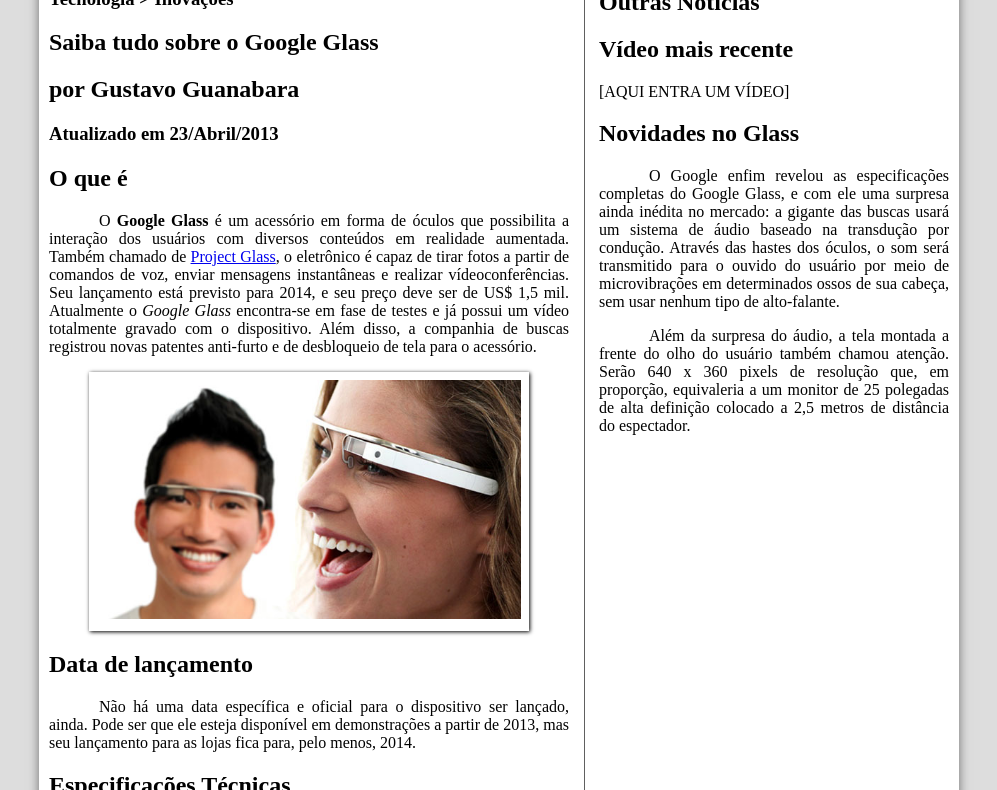
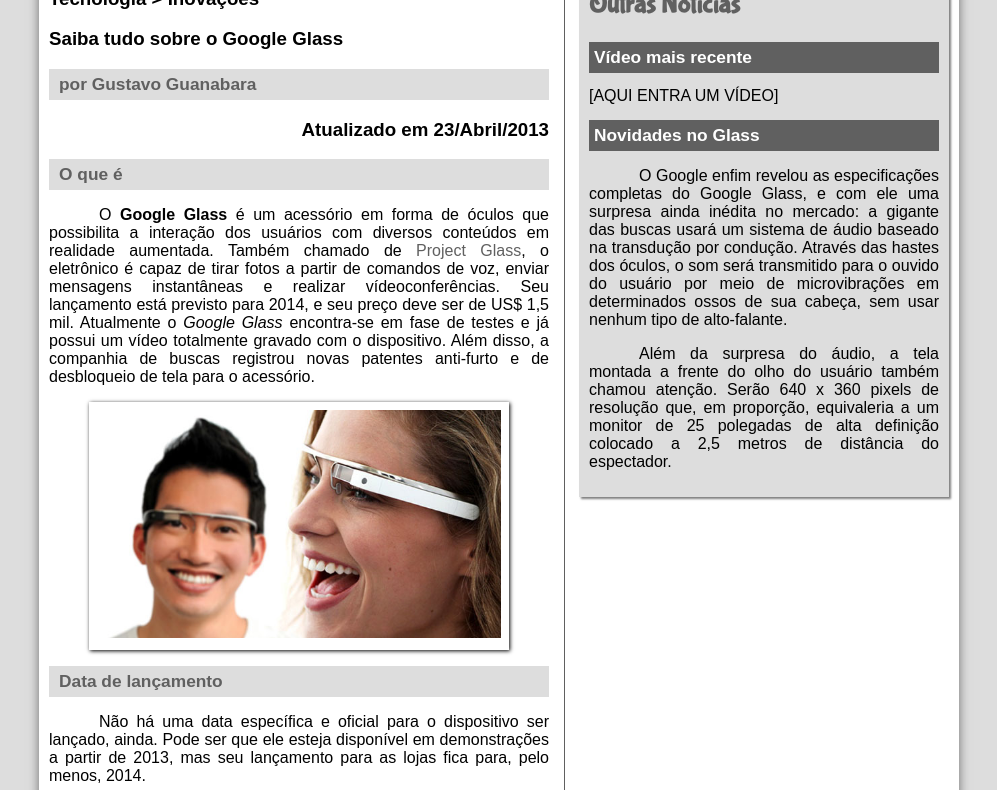
Before and after one commit to offcarol/Curso_HTML5-CSS3-JS, a plain HTML site: page _html/index.html in a window 1280 px wide. Shown: the part 207-997 px from the top of the page, without its empty margins (141-1138 px from the left). Drawn offline with Linux system fonts and the light colour scheme.

Commit message:
criação do article

```diff
--- a/_css/style.css
+++ b/_css/style.css
@@ -6,6 +6,7 @@
 }
 
 body{
+	font-family: Arial, sans-serif;
 	background-color: #dddddd;
 	color: rgba(0,0,0,1);
 }
@@ -23,6 +24,15 @@ p{
 	text-indent: 50px;
 }
 
+a{
+	color: #606060;
+	text-decoration: none;
+}
+
+a:hover{
+	text-decoration: underline;
+}
+
 header#cabecalho img#icone{
 	position: absolute;
 	left: 700px;
@@ -33,7 +43,6 @@ header#cabecalho img#icone{
 header#cabecalho{
 	border-bottom: 1px #606060 solid;
 	height: 150px;
-
 }
 
 header#cabecalho h1{
@@ -129,11 +138,44 @@ nav#menu a:hover{
 
 section#corpo{
 	display: block;
-	width: 520px;
+	width: 500px;
 	float: left;
 	border-right: 1px solid #606060;
 	padding-right: 15px;
 }
+
+article#noticia-principal h2{
+	font-size: 13pt;
+	color: #606060;
+	background-color: #dddddd;
+	padding: 5px 0px 5px 10px;
+	margin: 10px 0px 10px 0px;
+}
+
+article#cabecalho-artigo h1{
+	font-family: 'FonteLogo', sans-serif;
+	font-size: 20pt;
+	color: #606060;
+	margin-bottom: 0px;
+	margin-top: 0px;
+}
+
+.direita{
+	text-align: right;
+}
+
+article#cabecalho-artigo h2{
+	font-size: 13pt;
+	color: #cecece;
+	background-color: #ffffff;
+	margin: 0px;
+
+}
+article#cabecalho-artigo h3{
+	font-size: 12pt;
+	color: #606060;
+}
+
 
 table#tabelaspec {
 	border: 1px solid #606060;
@@ -179,6 +221,25 @@ aside#lateral{
 	display: block;
 	width: 350px;
 	float: right;
+	background-color: #dddddd;
+	padding: 10px;
+	margin-top: 10px;
+	box-shadow: 2px 2px 2px rgba(0,0,0,.5);
+}
+
+aside#lateral h1{
+	font-family: 'FonteLogo', sans-serif;
+	font-size: 20pt;
+	color: #606060;
+	margin-top: 0px;
+}
+
+aside#lateral h2{
+	background-color: #606060;
+	font-size: 13pt;
+	color: #ffffff;
+	padding: 5px;
+
 }
 
 footer#rodape{
--- a/_html/index.html
+++ b/_html/index.html
@@ -38,12 +38,16 @@
 
 			<section id="corpo">
 
+				<article id="noticia-principal">
+
+					<header id="cabecalho-artigo">
 						<hgroup>
 							<h3>Tecnologia > Inovações</h3>
 							<h1>Saiba tudo sobre o Google Glass</h1>
 							<h2>por Gustavo Guanabara</h2>
-					<h3>Atualizado em 23/Abril/2013</h3>
+							<h3 class="direita">Atualizado em 23/Abril/2013</h3>
 						</hgroup>
+					</header>
 
 					<h2>O que é</h2>
 						<p>O <span style="font-weight: 900;">Google Glass</span> é um acessório em forma de óculos que possibilita a interação dos usuários com diversos conteúdos em realidade aumentada. Também chamado de <a href="http://glass.google.com" target="_blank">Project Glass</a>, o eletrônico é capaz de tirar fotos a partir de comandos de voz, enviar mensagens instantâneas e realizar vídeo&shy;conferências. Seu lançamento está previsto para 2014, e seu preço deve ser de US$ 1,5 mil. Atualmente o <em>Google Glass</em> encontra-se em fase de testes e já possui um vídeo totalmente gravado com o dispositivo. Além disso, a companhia de buscas registrou novas patentes anti-furto e de desbloqueio de tela para o acessório.</p>
@@ -59,7 +63,7 @@
 					<h2>Data de lançamento</h2>
 						<p>Não há uma data específica e oficial para o dispositivo ser lançado, ainda. Pode ser que ele esteja disponível em demonstrações a partir de 2013, mas seu lançamento para as lojas fica para, pelo menos, 2014.</p>
 
-				<h1>Especificações Técnicas</h1>
+					<h2>Especificações Técnicas</h2s>
 					<table id="tabelaspec">
 						<caption>Tabela Técnica do Google Glass <span>Mar/2013</span></caption>
 						<tr><td class="ce">Tela</td><td class="cd">Resolução equivalente a tela de 25"</td></tr>
@@ -69,14 +73,14 @@
 						<tr><td class="cd">Bluetooth</td></tr>
 						<tr><td class="ce">Memória Interna</td><td class="cd">12GB</td></tr>
 					</table>
-				<h1>Como funciona</h1>
+					<h2>Como funciona</h2>
 						<p>De acordo com fontes próximas do Google, os óculos vão contar com uma pequena tela de LCD ou AMOLED na parte superior e em frente aos olhos do usuário. Com o uso de uma câmera e GPS, você pode se situar, assim como selecionar opções com o movimento da cabeça.</p>
 
-				<h1>O que você pode fazer com o Google Glasses</h1>
+					<h2>O que você pode fazer com o Google Glasses</h2>
 						<p>O vídeo de divulgação do Google mostra que você pode se transformar em uma espécie de “super-&shy;humano”, já que o aparelho pode indicar a quantos metros você está de seu destino, se o metrô está aberto ou fechado, mostrar o clima, agenda e até mesmo permitir que você marque encontros apenas com comandos de voz.</p>
 
 					[AQUI ENTRA UM VÍDEO]
-
+				</article>
 			</section>
 
 			<aside id="lateral">
@@ -103,5 +107,5 @@
 		</div>
 
 	</body>
-<!-- próxima aula: 21 -->
+<!-- próxima aula: 22 -->
 </html>
```
Lines whose indentation alone changed are shown as unchanged.
